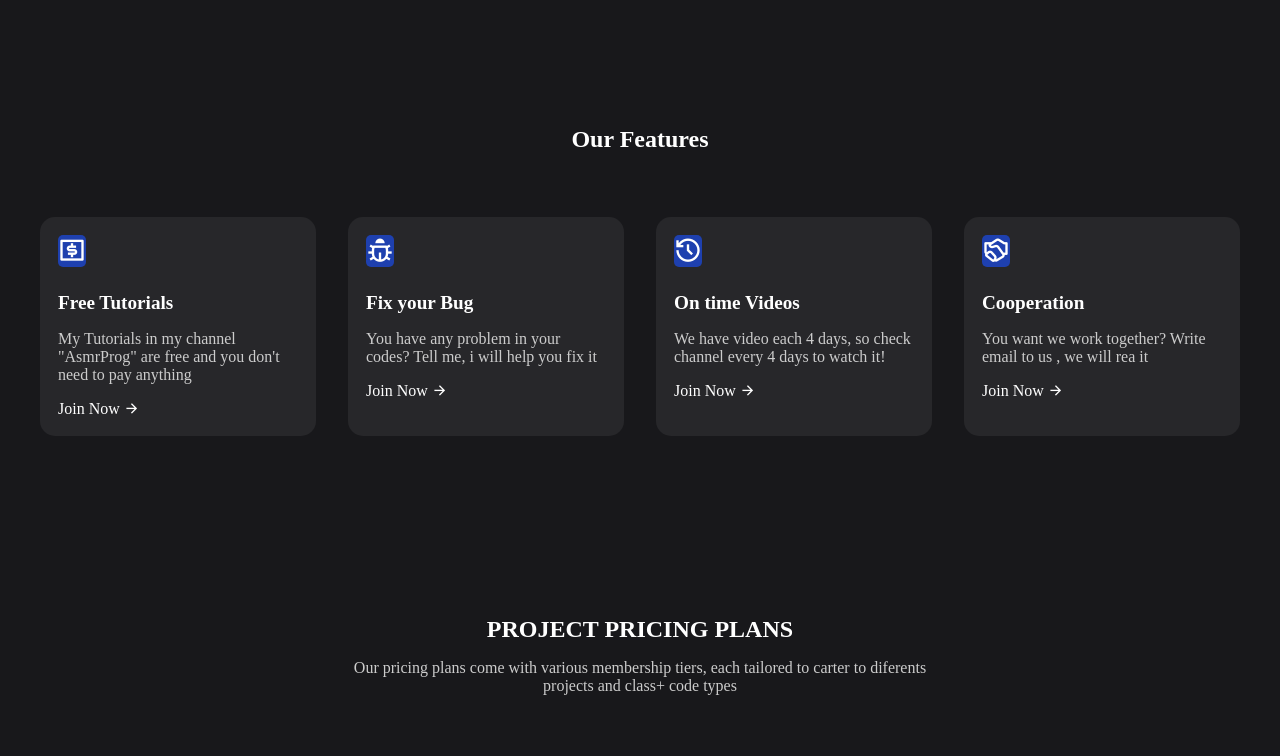
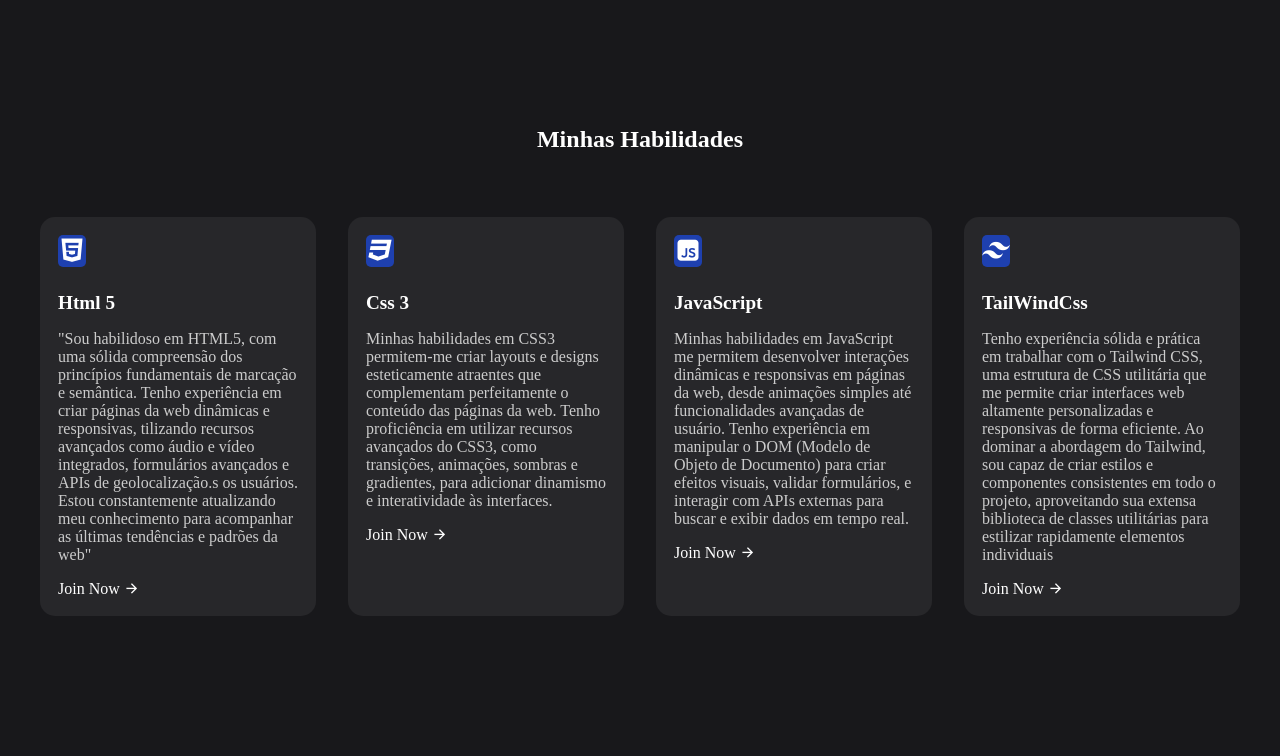
Before and after one commit to AlexSouza645/MyRepository, a plain HTML site: page index.html in a window 1280 px wide. Shown: the part 880-1636 px from the top of the page. Drawn offline with nearby package versions, Linux system fonts and the light colour scheme.

Commit message:
atualizando dados

```diff
--- a/index.html
+++ b/index.html
@@ -13,15 +13,15 @@
   <body>
     <nav>
       <div class="nav-logo">
-        <a href="">
+        <a href="#">
           <img src="images/20220511_104559-removebg-preview.png" />
         </a>
       </div>
 
       <ul class="nav-links">
-        <li class="link"><a href="# ">Início</a></li>
+        <li class="link"><a href="#">Início</a></li>
         <li id="link1" class="link"><a href="#">Habilidades</a></li>
-        <li  id="link2" class="link"><a href="#">Serviços</a></li>
+        <li id="link2" class="link"><a href="#">Serviços</a></li>
         <li id="link3" class="link"><a href="#">Sobre Mim</a></li>
       </ul>
 
@@ -35,26 +35,41 @@
         <h4>Criação de Sites e Aplicações Web</h4>
         <h1>Olá me chamo <span>Alex</span>, desenvolvedor web</h1>
         <p>
-          Olá! Sou um desenvolvedor web apaixonado pela criação de experiências digitais excepcionais. Com uma sólida formação em tecnologias front-end ,
-           trago consigo experiência na concepção e implementação de soluções web inovadoras. Meu portfólio reflete meu compromisso com a qualidade, usabilidade e desempenho, destacando projetos nos quais colaborei e desenvolvi de forma independente. Estou constantemente buscando desafios que me permitam explorar novas tecnologias e aprimorar minhas habilidades, enquanto trabalho de forma colaborativa para alcançar os objetivos do cliente.
-           Estou ansioso para compartilhar meu trabalho e discutir como posso contribuir para o sucesso do seu próximo projeto.
+          Olá! Sou um desenvolvedor web apaixonado pela criação de experiências
+          digitais excepcionais. Com uma sólida formação em tecnologias
+          front-end , trago consigo experiência na concepção e implementação de
+          soluções web inovadoras. Meu portfólio reflete meu compromisso com a
+          qualidade, usabilidade e desempenho, destacando projetos nos quais
+          colaborei e desenvolvi de forma independente. Estou constantemente
+          buscando desafios que me permitam explorar novas tecnologias e
+          aprimorar minhas habilidades, enquanto trabalho de forma colaborativa
+          para alcançar os objetivos do cliente. Estou ansioso para compartilhar
+          meu trabalho e discutir como posso contribuir para o sucesso do seu
+          próximo projeto.
         </p>
         <button class="btn">Chamar no Whatsapp</button>
       </div>
       <div class="image">
-        <img src="images/2Crie_uma_logo_para_Alex_Miranda-removebg-preview.png" alt="" />
+        <img
+          src="images/2Crie_uma_logo_para_Alex_Miranda-removebg-preview.png"
+          alt=""
+        />
       </div>
     </header>
 
-    <section class="container">
-      <h2 class="header">Our Features</h2>
+    <section id="habilidades" class="container">
+      <h2 class="header">Minhas Habilidades</h2>
       <div class="features">
         <div class="card">
-          <span><i class="ri-money-dollar-box-line"></i></span>
-          <h4>Free Tutorials</h4>
+          <span><i class="ri-html5-fill"></i></span>
+          <h4>Html 5</h4>
           <p>
-            My Tutorials in my channel "AsmrProg" are free and you don't need to
-            pay anything
+            "Sou habilidoso em HTML5, com uma sólida compreensão dos princípios
+            fundamentais de marcação e semântica. Tenho experiência em criar
+            páginas da web dinâmicas e responsivas, tilizando recursos avançados
+            como áudio e vídeo integrados, formulários avançados e APIs de
+            geolocalização.s os usuários. Estou constantemente atualizando meu
+            conhecimento para acompanhar as últimas tendências e padrões da web"
           </p>
 
           <a href="#">Join Now <i class="ri-arrow-right-line"></i></a>
@@ -62,10 +77,14 @@
 
         <!-- bug -->
         <div class="card">
-          <span><i class="ri-bug-line"></i></span>
-          <h4>Fix your Bug</h4>
+          <span><i class="ri-css3-fill"></i></span>
+          <h4>Css 3</h4>
           <p>
-            You have any problem in your codes? Tell me, i will help you fix it
+            Minhas habilidades em CSS3 permitem-me criar layouts e designs
+            esteticamente atraentes que complementam perfeitamente o conteúdo
+            das páginas da web. Tenho proficiência em utilizar recursos
+            avançados do CSS3, como transições, animações, sombras e gradientes,
+            para adicionar dinamismo e interatividade às interfaces.
           </p>
 
           <a href="#">Join Now <i class="ri-arrow-right-line"></i></a>
@@ -73,11 +92,15 @@
           <!--history line  -->
         </div>
         <div class="card">
-          <span><i class="ri-history-line"></i></span>
-          <h4>On time Videos</h4>
+          <span><i class="ri-javascript-fill"></i></span>
+          <h4>JavaScript</h4>
           <p>
-            We have video each 4 days, so check channel every 4 days to watch
-            it!
+            Minhas habilidades em JavaScript me permitem desenvolver interações
+            dinâmicas e responsivas em páginas da web, desde animações simples
+            até funcionalidades avançadas de usuário. Tenho experiência em
+            manipular o DOM (Modelo de Objeto de Documento) para criar efeitos
+            visuais, validar formulários, e interagir com APIs externas para
+            buscar e exibir dados em tempo real.
           </p>
 
           <a href="#">Join Now <i class="ri-arrow-right-line"></i></a>
@@ -85,9 +108,17 @@
           <!--  -->
         </div>
         <div class="card">
-          <span><i class="ri-shake-hands-line"></i></span>
-          <h4>Cooperation</h4>
-          <p>You want we work together? Write email to us , we will rea it</p>
+          <span><i class="ri-tailwind-css-fill"></i></span>
+          <h4>TailWindCss</h4>
+          <p>
+            Tenho experiência sólida e prática em trabalhar com o Tailwind CSS,
+            uma estrutura de CSS utilitária que me permite criar interfaces web
+            altamente personalizadas e responsivas de forma eficiente. Ao
+            dominar a abordagem do Tailwind, sou capaz de criar estilos e
+            componentes consistentes em todo o projeto, aproveitando sua extensa
+            biblioteca de classes utilitárias para estilizar rapidamente
+            elementos individuais
+          </p>
 
           <a href="#">Join Now <i class="ri-arrow-right-line"></i></a>
         </div>
@@ -225,6 +256,6 @@
       Copyright<i class="ri-copyright-line"></i> AsmrProg . All Rights Reserved
     </div>
 
-    <script src="scipt.js"></script>
+    <script src="script.js"></script>
   </body>
 </html>
--- a/script.js
+++ b/script.js
@@ -1,26 +1,26 @@
 function scrollToElement(elementSelector, instance = 0) {
   // Select all elements that match the given selector
   const elements = document.querySelectorAll(elementSelector);
-  // check if there are elements matching the selectorand if the requested instance exists
+  // Check if there are elements matching the selector and if the requested instance exists
   if (elements.length > instance) {
-    // Scroll to the specified instance of the element
-    elements[instance].scrollIntoView({ behavior: "smooth" });
+      // Scroll to the specified instance of the element
+      elements[instance].scrollIntoView({ behavior: 'smooth' });
   }
 }
 
-const link1 = document.querySelector("#link1");
-const link2 = document.querySelector("#link2");
-const link3 = document.querySelector("#link3");
+const link1 = document.getElementById("link1");
+const link2 = document.getElementById("link2");
+const link3 = document.getElementById("link3");
 
-link1.addEventListener("click", () => {
-  scrollToElement(".header");
+link1.addEventListener('click', () => {
+  scrollToElement('.header');
 });
 
-// scroll to the second element with header class
-link2.addEventListener("click", () => {
-  scrollToElement(".header", 1);
+link2.addEventListener('click', () => {
+  // Scroll to the second element with "header" class
+  scrollToElement('.header', 1);
 });
 
-link3.addEventListener("click", () => {
-  scrollToElement(".column");
+link3.addEventListener('click', () => {
+  scrollToElement('.column');
 });
--- a/style.css
+++ b/style.css
@@ -9,6 +9,7 @@
 img {
   width: 100%;
   display: flex;
+  border-radius:50px
 }
 
 a {
```
